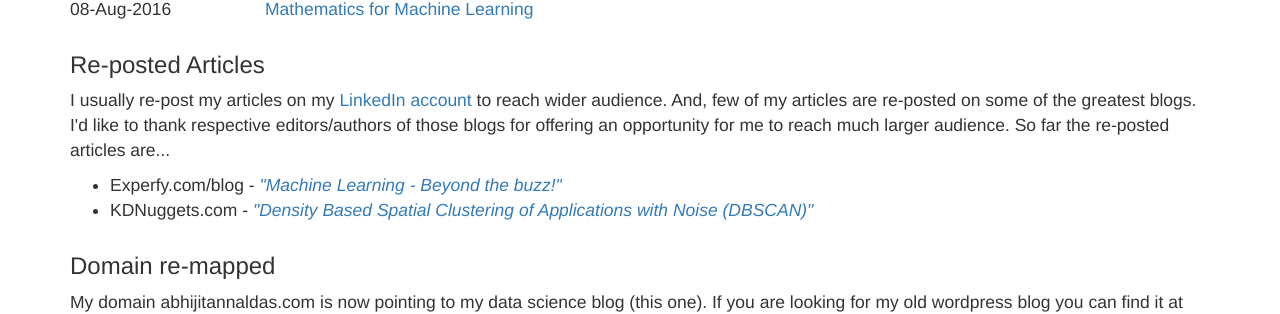
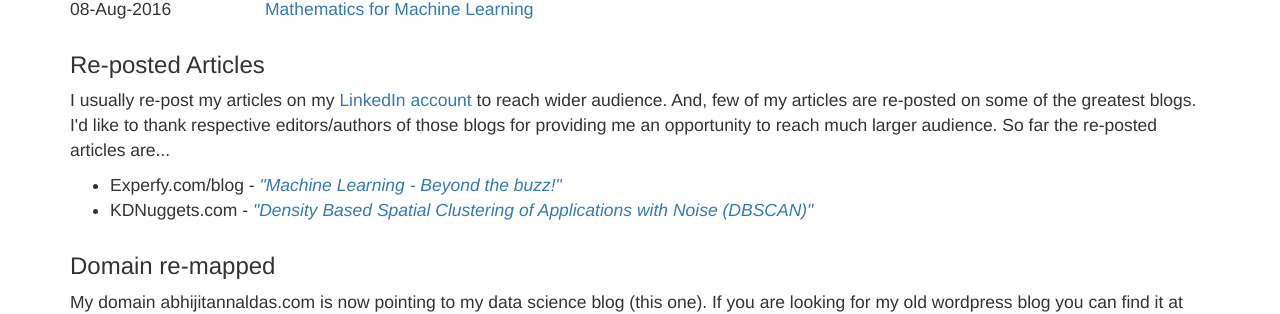
Before and after one commit to devm1023/ML_project, a Jekyll site: the page built from index.html, in a window 1280 px wide. Shown: the part 1097-1411 px from the top of the page. Built offline with Jekyll 4.4.1, drawn with Linux system fonts in a browser that asks for light colours; nearby versions of some CDN libraries.

Commit message:
Update index.html

```diff
--- a/index.html
+++ b/index.html
@@ -35,7 +35,7 @@
 <div class="row">
 	<div class="col-sm-12">
 		<h3>Re-posted Articles</h3>
-		<p>I usually re-post my articles on my <A href="https://www.linkedin.com/in/avannaldas/detail/recent-activity/posts/" target="_blank">LinkedIn account</A> to reach wider audience. And, few of my articles are re-posted on some of the greatest blogs. I'd like to thank respective editors/authors of those blogs for offering an opportunity for me to reach much larger audience. So far the re-posted articles are...
+		<p>I usually re-post my articles on my <A href="https://www.linkedin.com/in/avannaldas/detail/recent-activity/posts/" target="_blank">LinkedIn account</A> to reach wider audience. And, few of my articles are re-posted on some of the greatest blogs. I'd like to thank respective editors/authors of those blogs for providing me an opportunity to reach much larger audience. So far the re-posted articles are...
 		</p>
 		<ul>
 			<li>Experfy.com/blog - <A href="https://www.experfy.com/blog/machine-learning-beyond-the-buzz" target="_blank"><i>"Machine Learning - Beyond the buzz!"</i></A></li>
```
